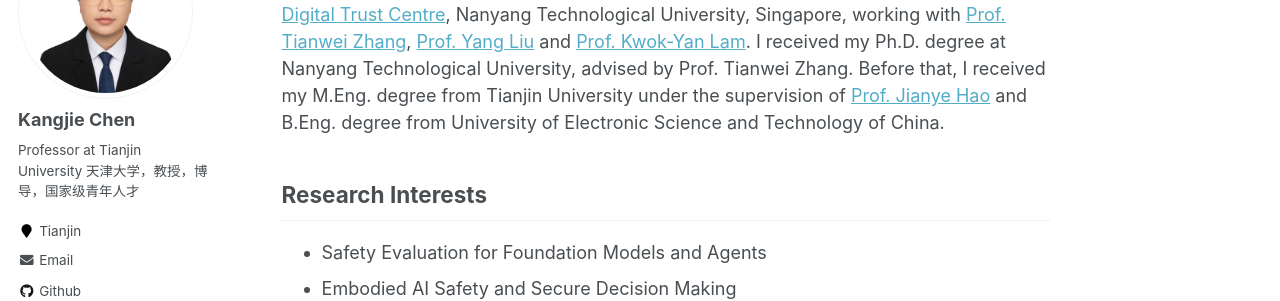
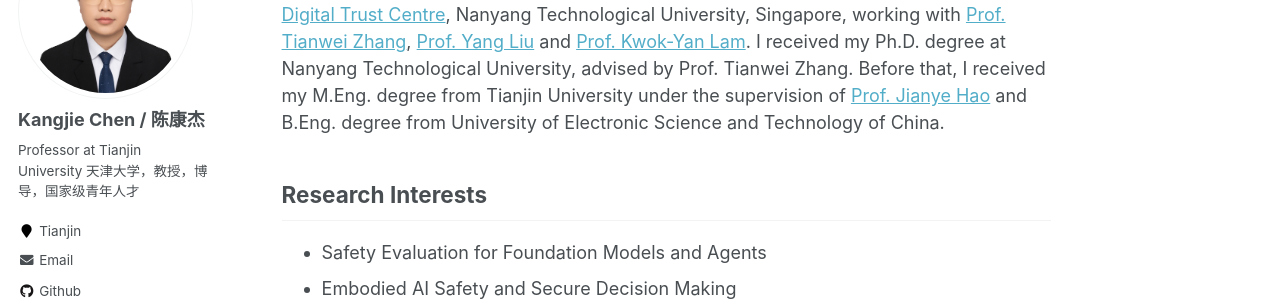
Before and after one commit to kangjie-chen/kangjie-chen.github.io, a Jekyll site: the page built from _pages/about.md, in a window 1280 px wide. Shown: the part 194-495 px from the top of the page. Built offline with Jekyll 4.4.1, drawn with Linux system fonts in a browser that asks for light colours; some web fonts are replaced.

Commit message:
Update _config.yml

```diff
--- a/_config.yml
+++ b/_config.yml
@@ -9,7 +9,7 @@
 locale                   : "en-SG"
 title                    : "Kangjie Chen"
 title_separator          : "-"
-name                     : &name "Kangjie Chen / 陈康杰"
+name                     : &name "Kangjie Chen"
 description              : &description "personal description"
 url                      : https://kangjie-chen.github.io # the base hostname & protocol for your site e.g. "https://mmistakes.github.io"
 baseurl                  : "" # the subpath of your site, e.g. "/blog"
@@ -80,7 +80,7 @@ analytics:
 
 # Site Author
 author:
-  name             : "Kangjie Chen"
+  name             : "Kangjie Chen / 陈康杰"
   avatar           : "202506-square.jpg"
   bio              : "Professor at Tianjin University 天津大学，教授，博导，国家级青年人才"
   location         : "Tianjin"
```
